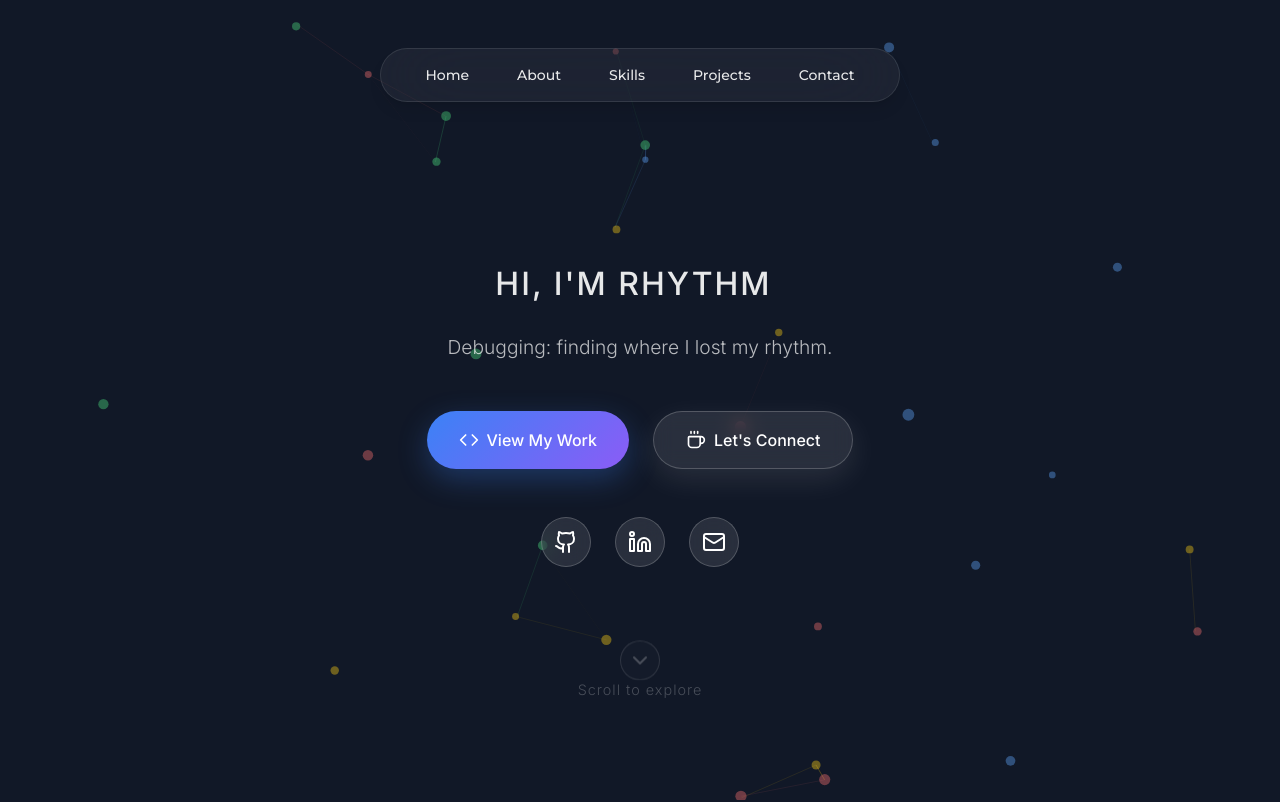
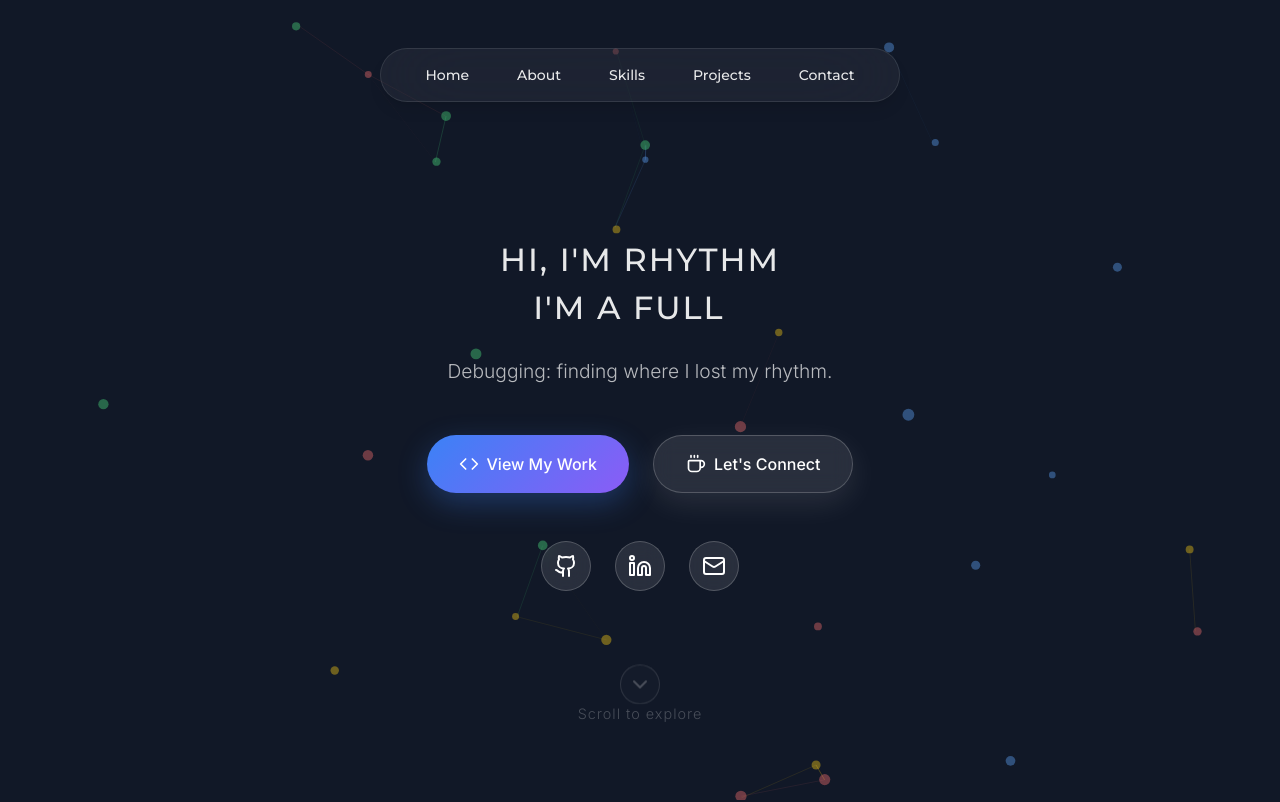
Before and after one commit to RhythmPahwa14/Rhythm-Portfolio, a Next.js app: page / in a window 1280 px wide. Shown: the top 802 px of the page. Built offline with nearby package versions, Linux system fonts and the light colour scheme; a web font is replaced by a local one.

Commit message:
Enhance Hero typing effect with multiline support
Updated the Hero component to display a multiline typing effect with several lines of introduction. Adjusted the tagline style to use the Montserrat font and enabled multiline rendering with 'whiteSpace: pre-line'.

```diff
--- a/src/app/components/Hero.js
+++ b/src/app/components/Hero.js
@@ -95,13 +95,30 @@ export default function Hero() {
 
   // Typing effect
   useEffect(() => {
-    const text = "Hi, I'm Rhythm";
-    let index = 0;
+    const lines = [
+      "Hi, I'm Rhythm",
+      "I'm a Full Stack Developer.",
+      "I'm an AI/ML enthusiast training models to perform better than me.",
+      "I love CI/CD pipelines they continuously integrate and continuously disappoint.",
+      "I'm learning System Design"
+    ];
+
+    let lineIndex = 0;
+    let charIndex = 0;
+    let currentText = '';
 
     const timer = setInterval(() => {
-      if (index <= text.length) {
-        setTypedText(text.slice(0, index));
-        index++;
+      if (lineIndex < lines.length) {
+        if (charIndex <= lines[lineIndex].length) {
+          currentText = lines.slice(0, lineIndex).join('\n') +
+                       (lineIndex > 0 ? '\n' : '') +
+                       lines[lineIndex].slice(0, charIndex);
+          setTypedText(currentText);
+          charIndex++;
+        } else {
+          lineIndex++;
+          charIndex = 0;
+        }
       } else {
         clearInterval(timer);
       }
@@ -148,6 +165,7 @@ export default function Hero() {
           animate={{ opacity: 1, y: 0 }}
           transition={{ duration: 1, delay: 0.8 }}
           className="hero-tagline"
+          style={{ whiteSpace: 'pre-line' }}
         >
           {typedText}<span className="cursor-blink">|</span>
         </motion.p>
--- a/src/app/styles/Hero.css
+++ b/src/app/styles/Hero.css
@@ -89,7 +89,7 @@
 
 /* Tagline */
 .hero-tagline {
-  font-family: 'Inter', sans-serif;
+  font-family: var(--font-montserrat), sans-serif;
   font-size: clamp(1.2rem, 3vw, 2rem);
   font-weight: 500;
   margin: 0 0 1.5rem 0;
```
